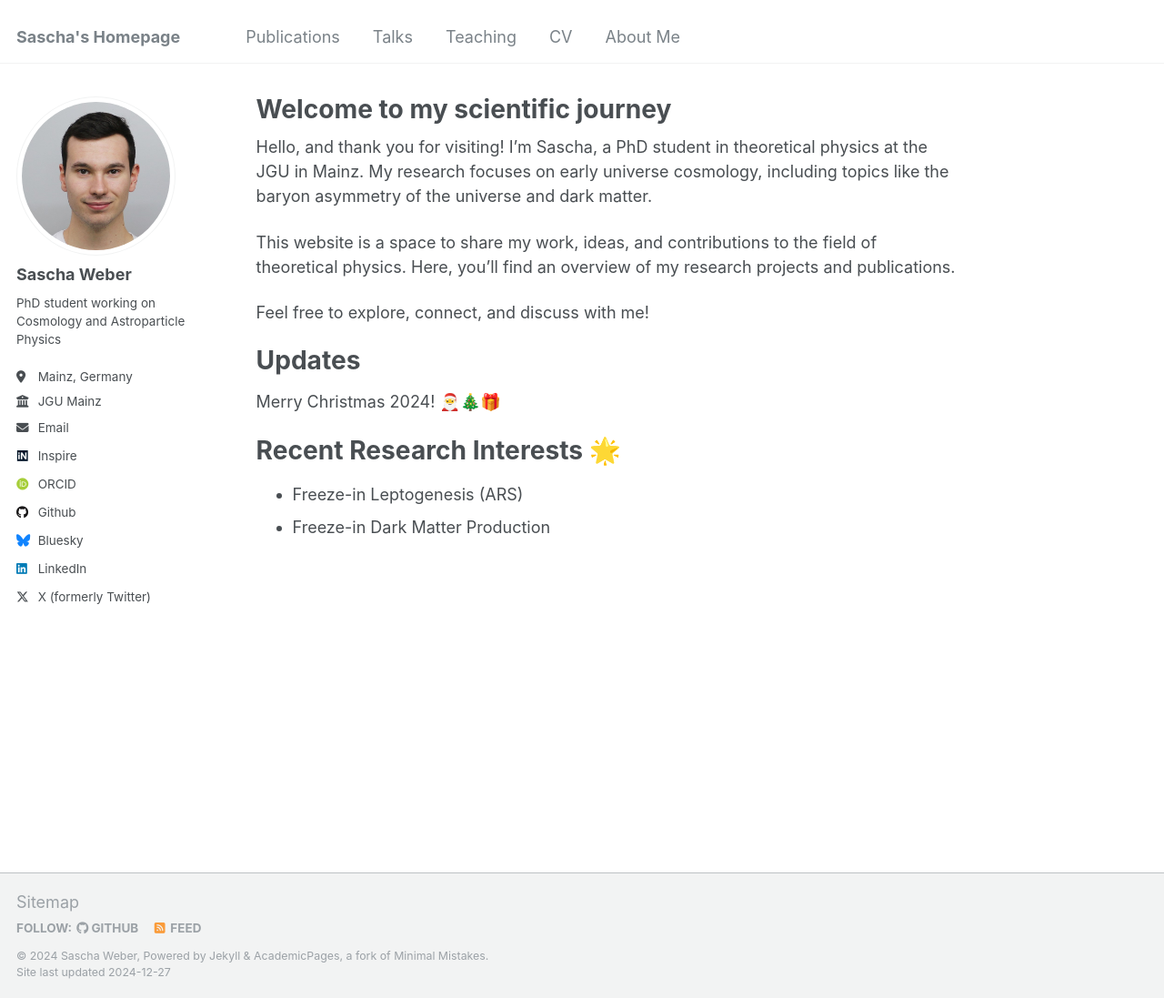
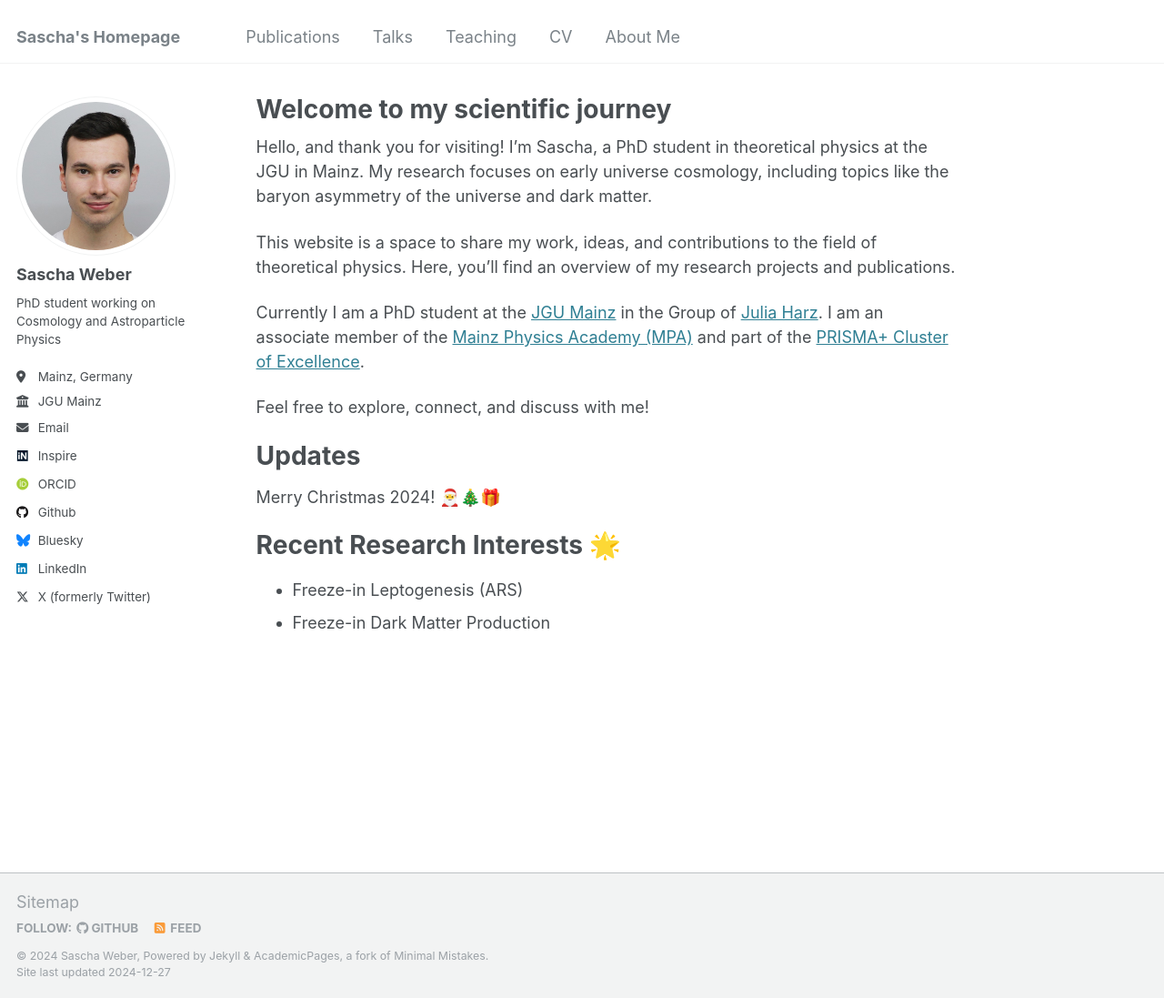
Before and after one commit to sweber31/sweber31.github.io, a Jekyll site: the page built from _pages/about.md, in a window 1280 px wide and 1097 px high. Shown: the whole window at 91% size. Built offline with Jekyll 4.4.1, drawn with Linux system fonts in a browser that asks for light colours; some web fonts are replaced.

Commit message:
Update about.md

```diff
--- a/_pages/about.md
+++ b/_pages/about.md
@@ -11,6 +11,8 @@ Hello, and thank you for visiting! I'm Sascha, a PhD student in theoretical phys
 
 This website is a space to share my work, ideas, and contributions to the field of theoretical physics. Here, you'll find an overview of my research projects and publications.
 
+Currently I am a PhD student at the [JGU Mainz](https://www.uni-mainz.de/) in the Group of [Julia Harz](https://www.thep.physik.uni-mainz.de/group-of-julia-harz-2/). I am an associate member of the [Mainz Physics Academy (MPA)](https://www.prisma.uni-mainz.de/mainz-physics-academy/) and part of the [PRISMA+ Cluster of Excellence](https://www.prisma.uni-mainz.de/).
+
 Feel free to explore, connect, and discuss with me!
 
 Updates
```
